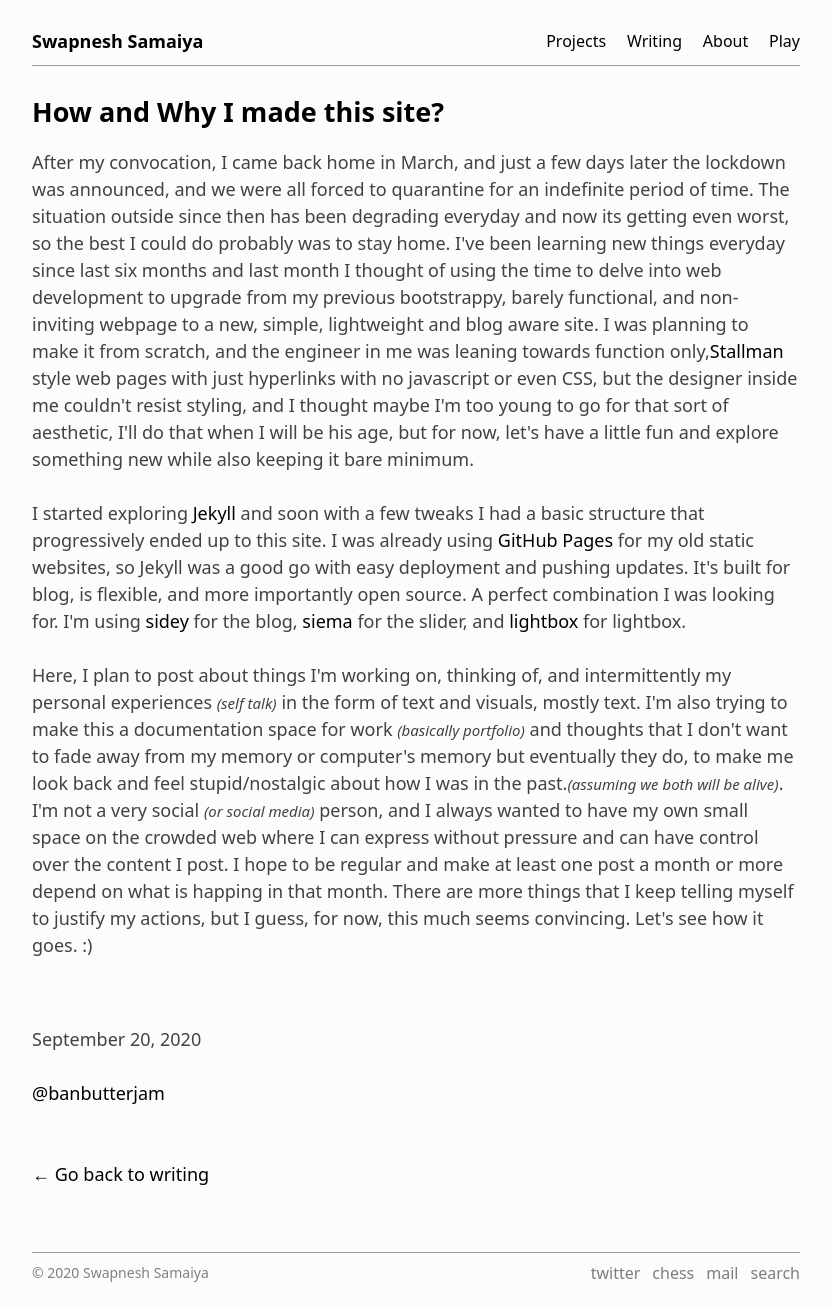
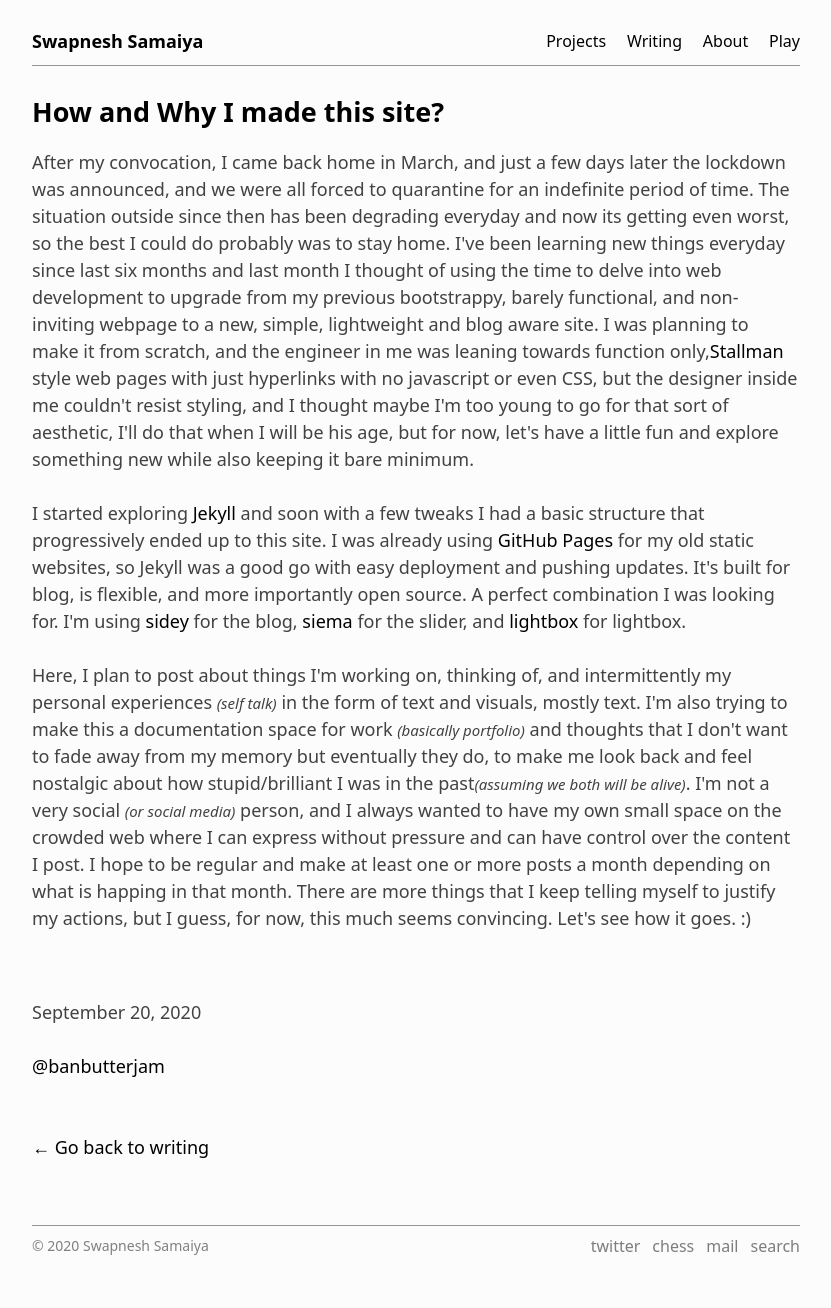
Before and after one commit to bunbutterjam/bunbutterjam.github.io, a Jekyll site: the page built from _posts/2020-09-20-How-and-Why I Made This Site.html, in a window 1280 px wide. Shown: the whole page, without its empty margins (224-1055 px from the left). Built offline with Jekyll 4.4.1, drawn with Linux system fonts in a browser that asks for light colours; after the commit the page ends 1281 px from its top, so only the background shows below that.

Commit message:
hw post updated

```diff
--- a/_posts/2020-09-20-How-and-Why I Made This Site.html
+++ b/_posts/2020-09-20-How-and-Why I Made This Site.html
@@ -10,6 +10,6 @@
 
     I started exploring <a href="https://jekyllrb.com/">Jekyll</a> and soon with a few tweaks I had a basic structure that progressively ended up to this site. I was already using <a href="https://pages.github.com/">GitHub Pages</a> for my old static websites, so Jekyll was a good go with easy deployment and pushing updates. It's built for blog, is flexible, and more importantly open source. A perfect combination I was looking for. I'm using <a href="https://github.com/ronv/sidey">sidey</a> for the blog, <a href="https://pawelgrzybek.github.io/siema/">siema</a> for the slider, and <a href="https://jekyllcodex.org/without-plugin/lightbox">lightbox</a> for lightbox. <br><br>
 
-    Here, I plan to post about things I'm working on, thinking of, and intermittently my personal experiences <i class="i">(self talk)</i> in the form of text and visuals, mostly text. I'm also trying to make this a documentation space for work <i class="i">(basically portfolio)</i> and thoughts that I don't want to fade away from my memory or computer's memory but eventually they do, to make me look back and feel stupid/nostalgic about how I was in the past.<i class="i">(assuming we both will be alive)</i>. I'm not a very social <i class="i">(or social media)</i> person, and I always wanted to have my own small space on the crowded web where I can express without pressure and can have control over the content I post. I hope to be regular and make at least one post a month or more depend on what is happing in that month. There are more things that I keep telling myself to justify my actions, but I guess, for now, this much seems convincing. Let's see how it goes. :) <br><br>
+    Here, I plan to post about things I'm working on, thinking of, and intermittently my personal experiences <i class="i">(self talk)</i> in the form of text and visuals, mostly text. I'm also trying to make this a documentation space for work <i class="i">(basically portfolio)</i> and thoughts that I don't want to fade away from my memory but eventually they do, to make me look back and feel nostalgic about how stupid/brilliant I was in the past<i class="i">(assuming we both will be alive)</i>. I'm not a very social <i class="i">(or social media)</i> person, and I always wanted to have my own small space on the crowded web where I can express without pressure and can have control over the content I post. I hope to be regular and make at least one or more posts a month depending on what is happing in that month. There are more things that I keep telling myself to justify my actions, but I guess, for now, this much seems convincing. Let's see how it goes. :) <br><br>
 
 </p>
```
